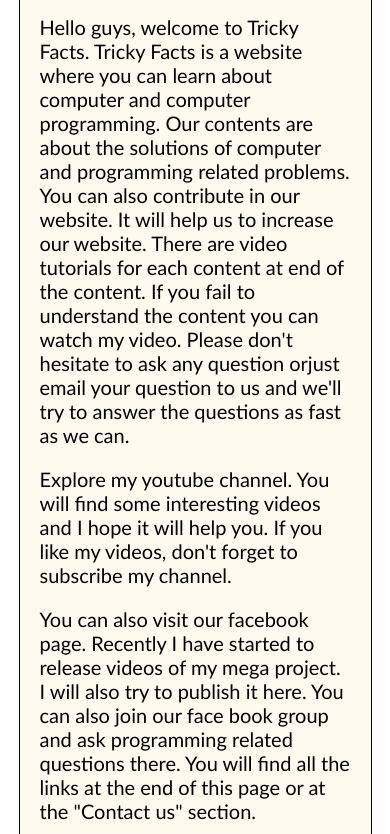
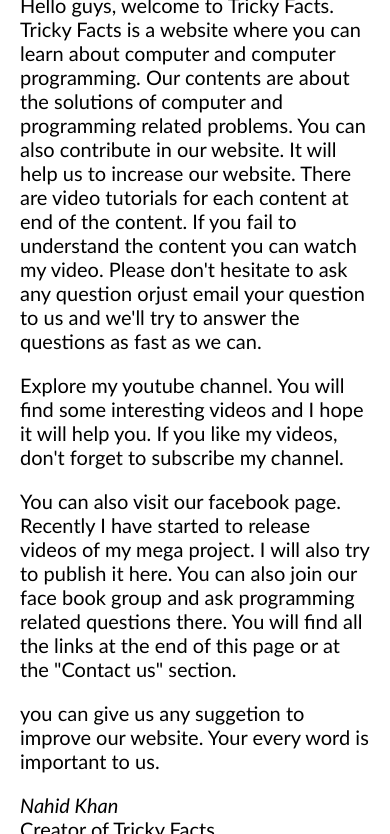
Before and after one commit to trickyfacts/trickyfacts.github.io, a plain HTML site: page about.html in a window 390 px wide. Shown: the part 1402-2236 px from the top of the page. Drawn offline with Linux system fonts and the light colour scheme.

Commit message:
Update style.css

```diff
--- a/style.css
+++ b/style.css
@@ -273,4 +273,9 @@
     .frame{
         width: 100%;
     }
+    #content{
+        width: 100%;
+        background-color: white;
+        border: none;
+    }
 }
```
